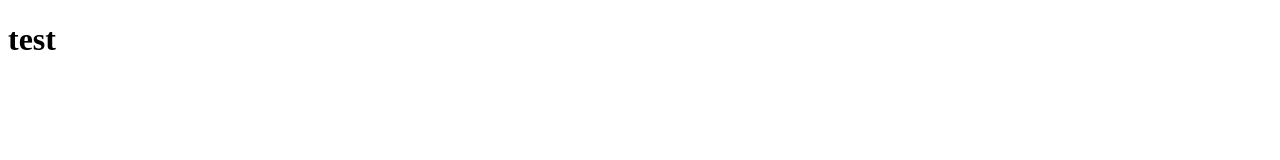
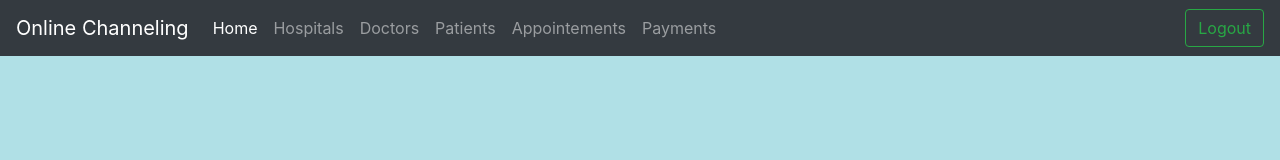
Before and after one commit to JudeAshan98/PAF-Channeling-System-Client, a plain HTML site: page admin/index.html in a window 1280 px wide. Drawn offline with nearby package versions, Linux system fonts and the light colour scheme.

Commit message:
Add Header

```diff
--- a/admin/index.html
+++ b/admin/index.html
@@ -3,10 +3,53 @@
 <head>
     <meta charset="UTF-8">
     <meta name="viewport" content="width=device-width, initial-scale=1.0">
+    <link rel="stylesheet" href="https://maxcdn.bootstrapcdn.com/bootstrap/4.0.0/css/bootstrap.min.css" integrity="sha384-Gn5384xqQ1aoWXA+058RXPxPg6fy4IWvTNh0E263XmFcJlSAwiGgFAW/dAiS6JXm" crossorigin="anonymous">
+    <link rel="stylesheet" type="text/css" href="../css/theme.css">
     <title>Admin</title>
-    <link rel="../css" href="theme.css" >
 </head>
 <body>
-    <h1>test</h1>
+    <!-- header  -->
+    <nav class="navbar navbar-expand-lg navbar-dark bg-dark">
+
+        <a class="navbar-brand" href="#">Online Channeling</a>
+        <button class="navbar-toggler" type="button" data-toggle="collapse" data-target="#navbarSupportedContent" aria-controls="navbarSupportedContent" aria-expanded="false" aria-label="Toggle navigation">
+          <span class="navbar-toggler-icon"></span>
+        </button>
+
+        <div class="collapse navbar-collapse" id="navbarSupportedContent">
+          <ul class="navbar-nav mr-auto">
+            <li class="nav-item active">
+              <a class="nav-link" href="#">Home <span class="sr-only">(current)</span></a>
+            </li>
+            <li class="nav-item">
+              <a class="nav-link" href="#">Hospitals</a>
+            </li>
+            <li class="nav-item">
+              <a class="nav-link" href="#">Doctors</a>
+            </li>
+            <li class="nav-item">
+              <a class="nav-link" href="#">Patients</a>
+            </li>
+            <li class="nav-item">
+              <a class="nav-link" href="#">Appointements</a>
+            </li>
+            <li class="nav-item">
+              <a class="nav-link" href="#">Payments</a>
+            </li>
+          </ul>
+
+          <form class="form-inline my-2 my-lg-0">
+            <button class="btn btn-outline-success my-2 my-sm-0" type="submit">Logout</button>
+          </form>
+
+        </div>
+    </nav>
+
+    <!-- footer  -->
+
+
+    <script src="https://code.jquery.com/jquery-3.2.1.slim.min.js" integrity="sha384-KJ3o2DKtIkvYIK3UENzmM7KCkRr/rE9/Qpg6aAZGJwFDMVNA/GpGFF93hXpG5KkN" crossorigin="anonymous"></script>
+    <script src="https://cdnjs.cloudflare.com/ajax/libs/popper.js/1.12.9/umd/popper.min.js" integrity="sha384-ApNbgh9B+Y1QKtv3Rn7W3mgPxhU9K/ScQsAP7hUibX39j7fakFPskvXusvfa0b4Q" crossorigin="anonymous"></script>
+    <script src="https://maxcdn.bootstrapcdn.com/bootstrap/4.0.0/js/bootstrap.min.js" integrity="sha384-JZR6Spejh4U02d8jOt6vLEHfe/JQGiRRSQQxSfFWpi1MquVdAyjUar5+76PVCmYl" crossorigin="anonymous"></script>
 </body>
 </html>
--- a/css/theme.css
+++ b/css/theme.css
@@ -1,6 +1,6 @@
 body {
     background-color: powderblue;
   }
-  h1 {
+  /* h1 {
     color: blue;
-  }
+  } */
```
